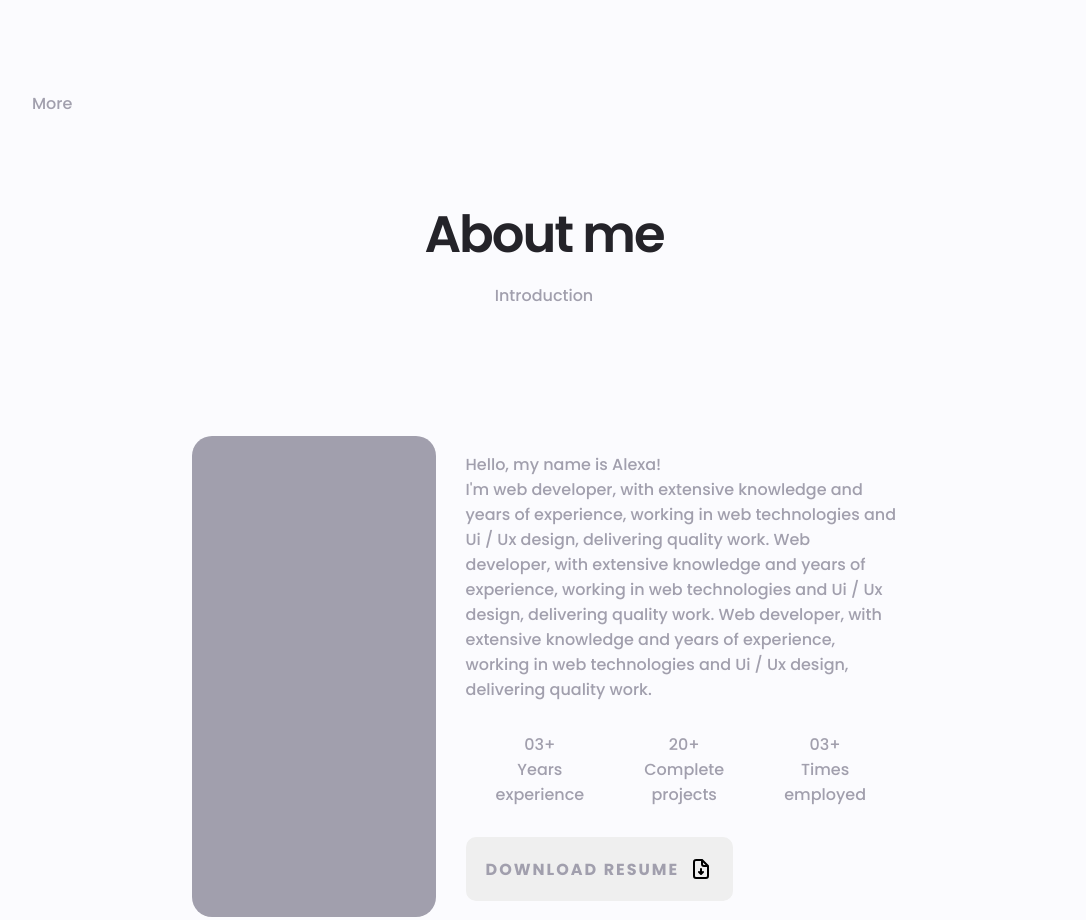
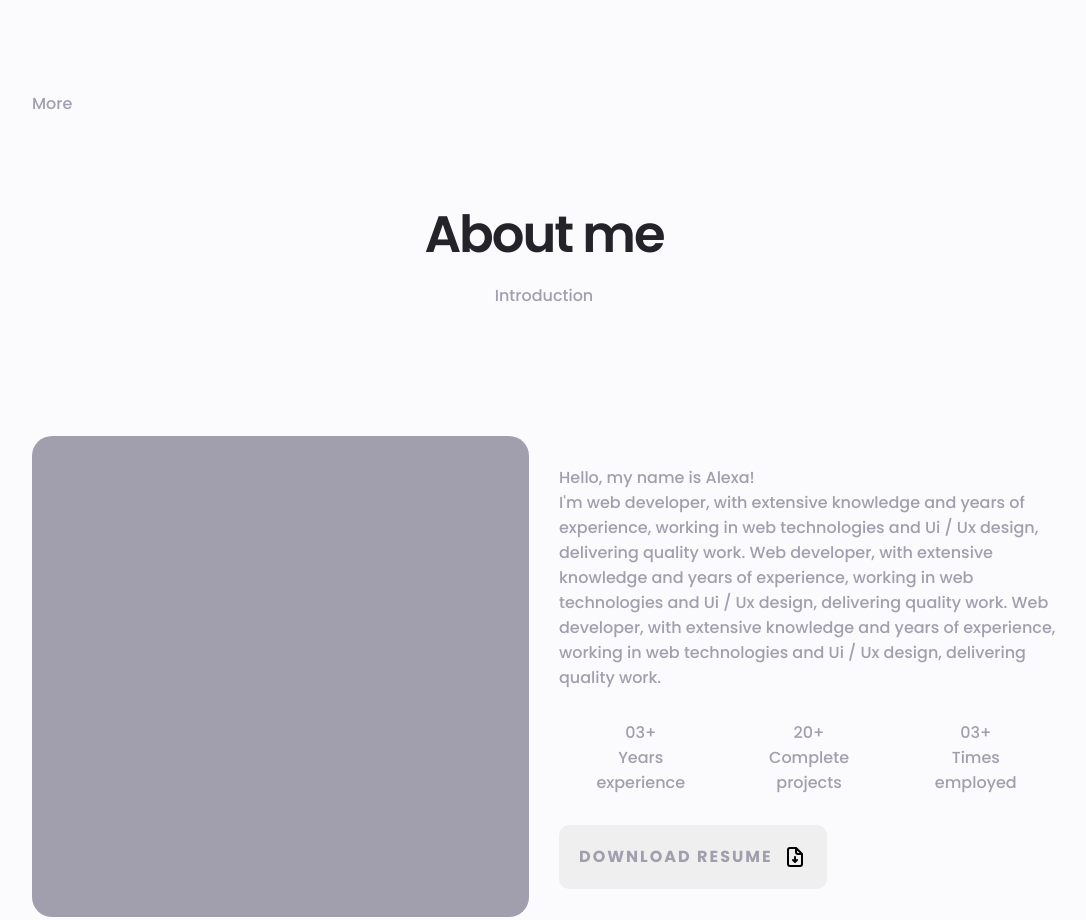
Before and after one commit to MerouaneBali/Alexa-Portfolio, a website: page index copy.html in a window 1280 px wide. Shown: the part 5237-6157 px from the top of the page, without its empty margins (96-1182 px from the left). Drawn offline with nearby package versions, Linux system fonts and the light colour scheme; files that its build step writes are made by us from their sources; files whose address does not match are found by name.

Commit message:
Fix: Padding of selection tags in boilerplate.scss

```diff
--- a/public/scss/base/_boilerplate.scss
+++ b/public/scss/base/_boilerplate.scss
@@ -24,7 +24,7 @@ body {
 }
 
 section + section {
-  padding: 5em 10em;
+  padding: 5em 0em;
 
   @media only screen and (max-width: 800px) {
     padding: 0em;
```
